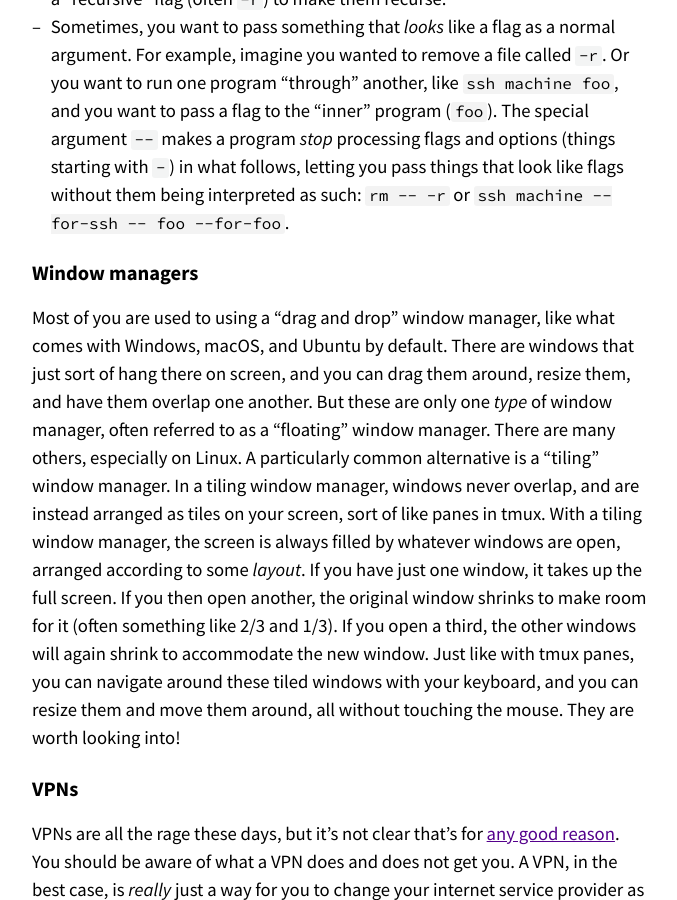
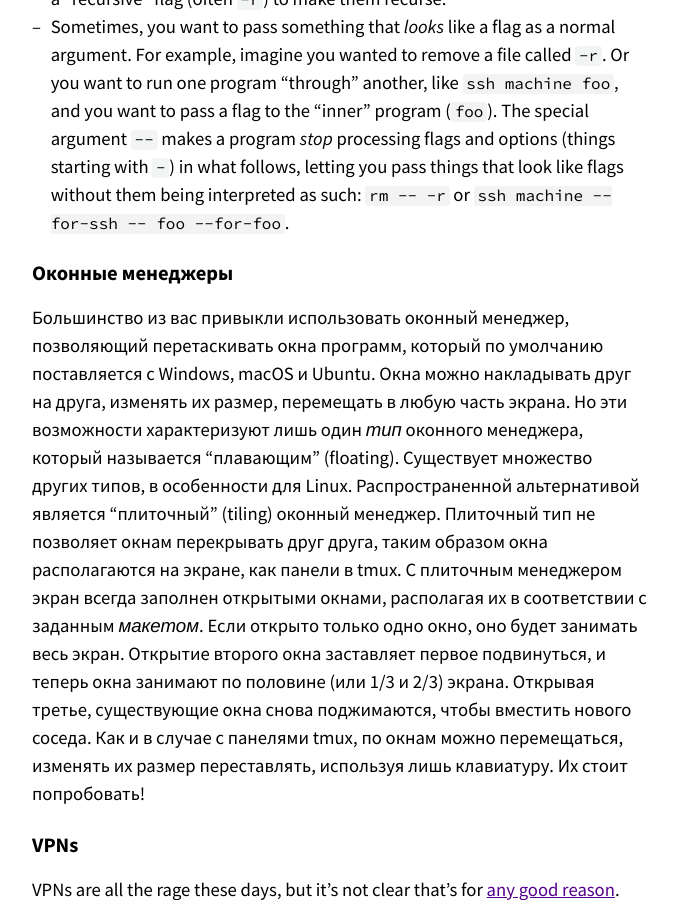
Before and after one commit to missing-semester-rus/missing-semester-rus.github.io, a Jekyll site: the page built from _2020/potpourri.md, in a window 1280 px wide and 900 px high, scrolled down 6394 px. Shown: the whole window, without its empty margins (300-977 px from the left). Built offline with Jekyll 4.4.1, drawn with Linux system fonts in a browser that asks for light colours; some of the changed text lies outside the part shown.

Commit message:
Translate window manager part

```diff
--- a/_2020/potpourri.md
+++ b/_2020/potpourri.md
@@ -8,7 +8,7 @@ video:
   id: JZDt-PRq0uo
 ---
 
-## Table of Contents
+## Содержание
 
 - [Keyboard remapping](#keyboard-remapping)
 - [Daemons](#daemons)
@@ -16,7 +16,7 @@ video:
 - [Backups](#backups)
 - [APIs](#apis)
 - [Common command-line flags/patterns](#common-command-line-flagspatterns)
-- [Window managers](#window-managers)
+- [Оконные менеджеры](#оконные-менеджеры)
 - [VPNs](#vpns)
 - [Markdown](#markdown)
 - [Hammerspoon (desktop automation on macOS)](#hammerspoon-desktop-automation-on-macos)
@@ -197,26 +197,23 @@ features though that can be good to be aware of:
    you pass things that look like flags without them being interpreted
    as such: `rm -- -r` or `ssh machine --for-ssh -- foo --for-foo`.
 
-## Window managers
+## Оконные менеджеры
 
-Most of you are used to using a "drag and drop" window manager, like
-what comes with Windows, macOS, and Ubuntu by default. There are windows
-that just sort of hang there on screen, and you can drag them around,
-resize them, and have them overlap one another. But these are only one
-_type_ of window manager, often referred to as a "floating" window
-manager. There are many others, especially on Linux. A particularly
-common alternative is a "tiling" window manager. In a tiling window
-manager, windows never overlap, and are instead arranged as tiles on
-your screen, sort of like panes in tmux. With a tiling window manager,
-the screen is always filled by whatever windows are open, arranged
-according to some _layout_. If you have just one window, it takes up the
-full screen. If you then open another, the original window shrinks to
-make room for it (often something like 2/3 and 1/3). If you open a
-third, the other windows will again shrink to accommodate the new
-window. Just like with tmux panes, you can navigate around these tiled
-windows with your keyboard, and you can resize them and move them
-around, all without touching the mouse. They are worth looking into!
-
+Большинство из вас привыкли использовать оконный менеджер, позволяющий
+перетаскивать окна программ, который по умолчанию поставляется с Windows, macOS
+и Ubuntu. Окна можно накладывать друг на друга, изменять их размер, перемещать в
+любую часть экрана. Но эти возможности характеризуют лишь один _тип_ оконного
+менеджера, который называется "плавающим" (floating). Существует множество
+других типов, в особенности для Linux. Распространенной альтернативой является
+"плиточный" (tiling) оконный менеджер. Плиточный тип не позволяет окнам
+перекрывать друг друга, таким образом окна располагаются на экране, как панели в
+tmux. С плиточным менеджером экран всегда заполнен открытыми окнами, располагая
+их в соответствии с заданным _макетом_. Если открыто только одно окно, оно будет
+занимать весь экран. Открытие второго окна заставляет первое подвинуться, и
+теперь окна занимают по половине (или 1/3 и 2/3) экрана. Открывая третье,
+существующие окна снова поджимаются, чтобы вместить нового соседа. Как и в
+случае с панелями tmux, по окнам можно перемещаться, изменять их размер
+переставлять, используя лишь клавиатуру. Их стоит попробовать!
 
 ## VPNs
 
```
